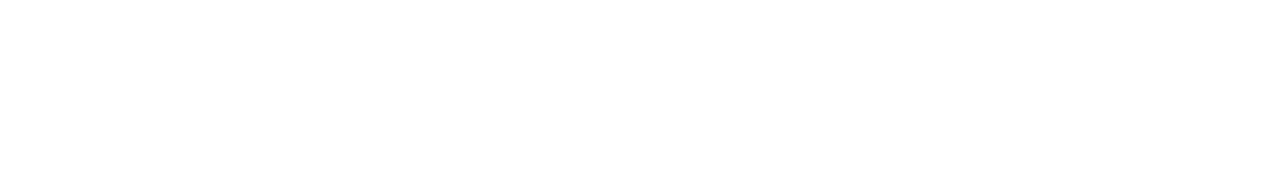
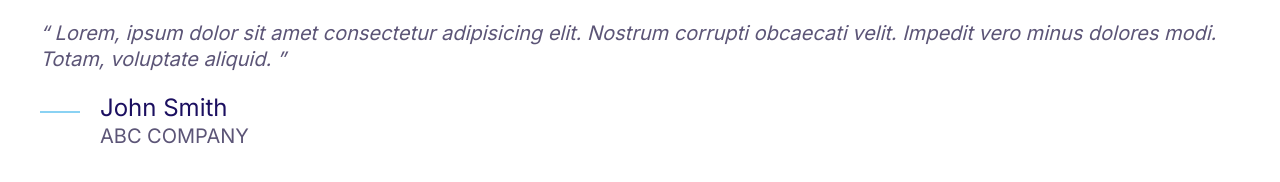
Before and after one commit to MRXdev12/moshify, a plain HTML site: page index.html in a window 1280 px wide. Drawn offline with Linux system fonts and the light colour scheme.

Commit message:
Quote Component

```diff
--- a/css/styles.css
+++ b/css/styles.css
@@ -4,6 +4,7 @@
   --color-accent: #ff3400;
   --color-headings: #1b0f60;
   --color-body: #918ca4;
+  --color-body-darker: #5c5577;
   --color-border: #ccc;
   --border-radius: 30px;
 }
@@ -352,3 +353,71 @@
 .plan .list__item {
   margin-bottom: 2rem;
 }
+
+/* Media */
+
+.media {
+  display: flex;
+}
+
+.media__title {
+  margin-top: 0;
+}
+
+.media__body {
+  margin: 0 2rem;
+}
+
+.media__image {
+  margin-top: 1rem;
+}
+
+/* Quotes */
+
+.quote {
+  font-size: 3rem;
+  font-style: italic;
+  color: var(--color-body-darker);
+  line-height: 1.3;
+}
+
+.quote__text::before {
+  content: open-quote;
+}
+
+.quote__text::after {
+  content: close-quote;
+}
+
+.quote__author {
+  font-size: 3rem;
+  font-weight: 400;
+  font-style: normal;
+  margin-bottom: 0;
+}
+
+.quote__company {
+  color: var(--color-headings)
+  opacity: .4;
+  font-size: 2rem;
+  font-style: normal;
+}
+
+.quote__line {
+  position: relative;
+  bottom: 10px;
+}
+
+@media screen and (min-width: 1024px) {
+  .quote {
+    font-size: 2rem;
+  }
+
+  .quote__author {
+    font-size: 2.4rem;
+  }
+
+  .quote_company {
+    font-size: 1.6rem;
+  }
+}
--- a/index.html
+++ b/index.html
@@ -14,5 +14,26 @@
     <link rel="stylesheet" href="css/normalize.css" />
     <link rel="stylesheet" href="css/styles.css" />
   </head>
-  <body></body>
+  <body>
+    <blockquote class="quote">
+      <p class="quote__text">
+        Lorem, ipsum dolor sit amet consectetur adipisicing elit. Nostrum
+        corrupti obcaecati velit. Impedit vero minus dolores modi. Totam,
+        voluptate aliquid.
+      </p>
+      <footer>
+        <div class="media">
+          <div class="media__image">
+            <svg class="icon icon--primary quote__line">
+              <use xlink:href="images/sprite.svg#line"></use>
+            </svg>
+          </div>
+          <div class="media__body">
+            <h3 class="media__title quote__author">John Smith</h3>
+            <p class="quote__company">ABC COMPANY</p>
+          </div>
+        </div>
+      </footer>
+    </blockquote>
+  </body>
 </html>
```
Also changed, not shown: components/mediaobject.html (added, +14 -0 lines), components/quote.html (added, +19 -0 lines).
